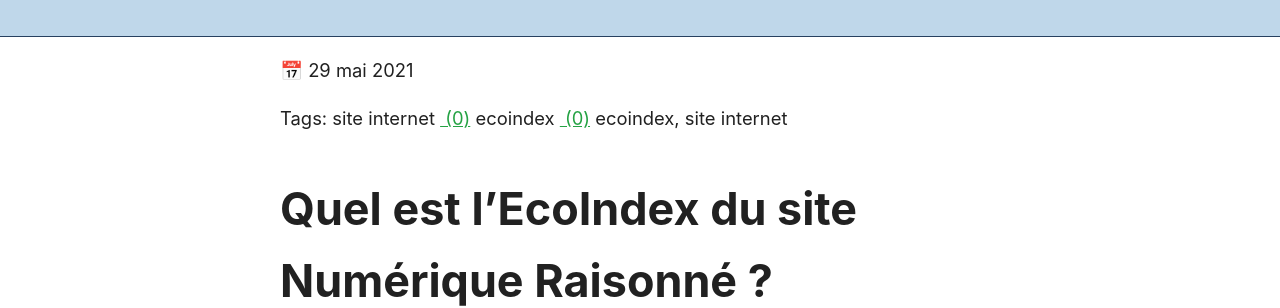
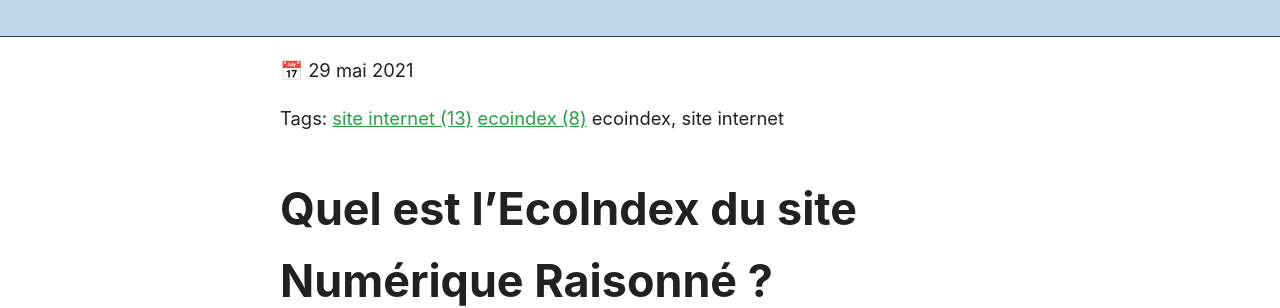
Before and after one commit to Slandais/slandais.github.io, a Jekyll site: the page built from _posts/2021-05-29-ecoIndexNumeriqueRaisonne.md, in a window 1280 px wide. Shown: the part 192-500 px from the top of the page. Built offline with Jekyll 4.4.1, drawn with Linux system fonts in a browser that asks for light colours.

Commit message:
Update post.html

```diff
--- a/_layouts/post.html
+++ b/_layouts/post.html
@@ -25,9 +25,7 @@
 
         {% for tag in page.tags %}
 
-{{tag}}
-
-          <a href="#{{tag[0]}}">{{ tag[0] | replace: "-", "&nbsp;" }}&nbsp;({{ tag[1] | size }})</a>
+          <a href="#{{tag}}">{{ tag | replace: "-", "&nbsp;" }}&nbsp;({{ tag | size }})</a>
 
         {% endfor %}
 
```
